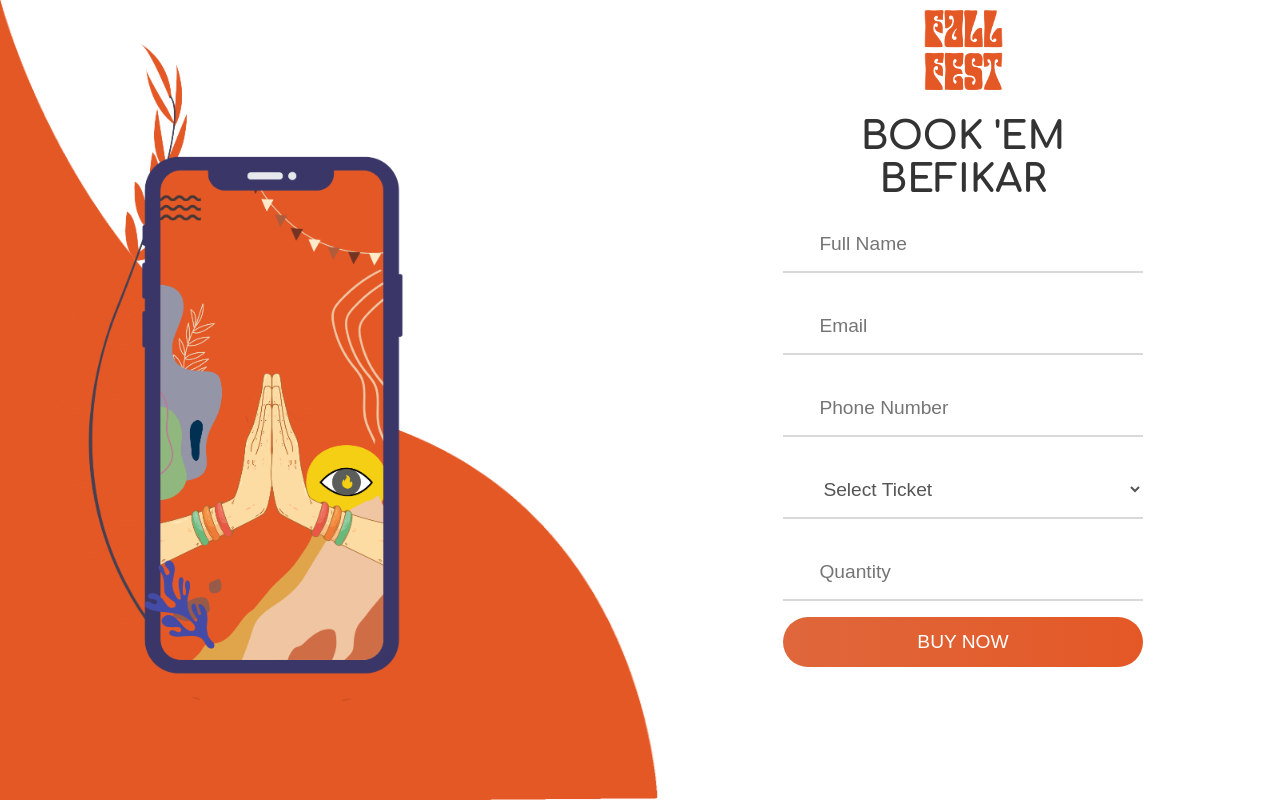
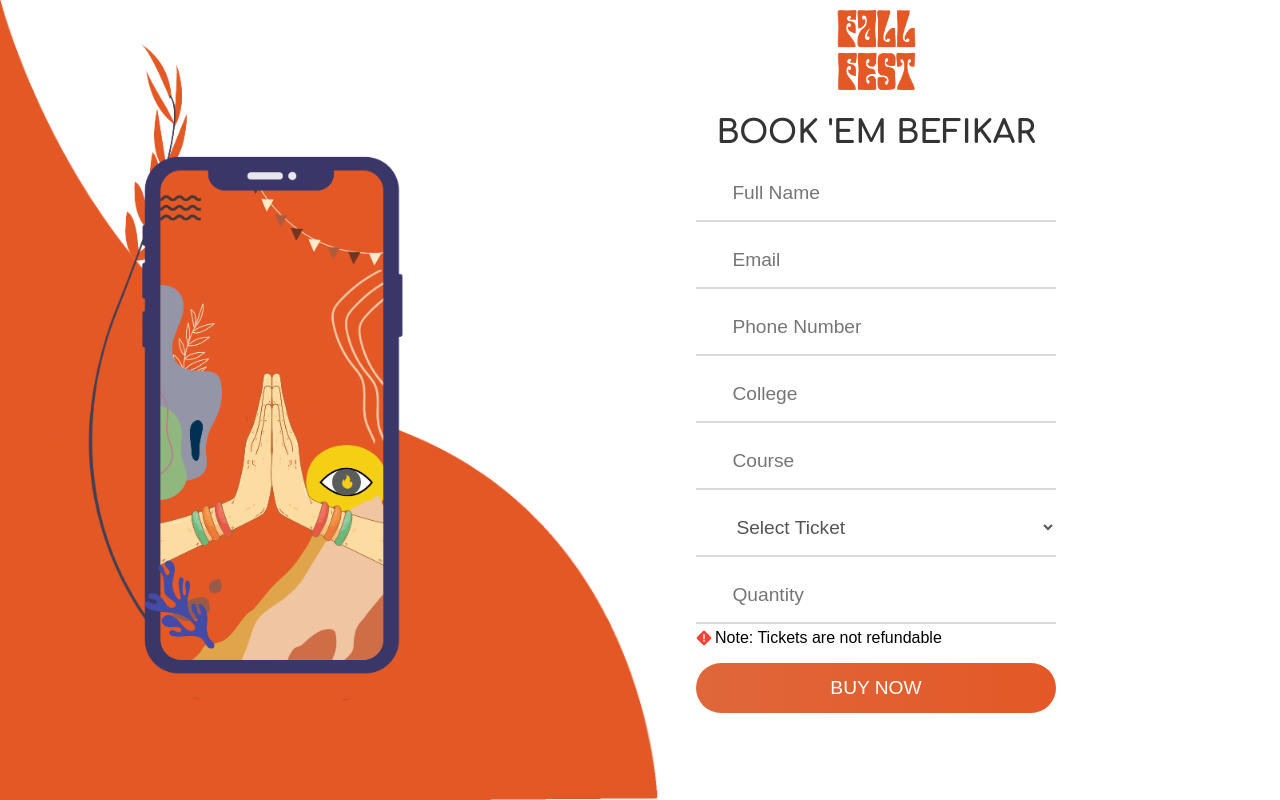
Before and after one commit to sho-obum/new-en, a React (Create React App) app: page /ticket in a window 1280 px wide. Built offline with nearby package versions, Linux system fonts and the light colour scheme.

Commit message:
Ui Fixed and added check

```diff
--- a/package.json
+++ b/package.json
@@ -14,6 +14,7 @@
     "firebase": "^9.10.0",
     "react": "^18.2.0",
     "react-dom": "^18.2.0",
+    "react-icons": "^4.4.0",
     "react-redux": "^8.0.2",
     "react-router-dom": "^6.3.0",
     "react-scripts": "5.0.1",
--- a/src/pages/Home.css
+++ b/src/pages/Home.css
@@ -26,7 +26,7 @@ video {
   align-items: center;
 }
 .blob {
-  width: 450px;
+  width: 410px;
   animation: float 6s ease-in-out infinite;
   overflow: hidden;
 }
@@ -72,3 +72,8 @@ video {
   padding: 20px 30px;
   box-shadow: 0 10px 20px rgba(0, 0, 0, 0.19), 0 6px 6px rgba(0, 0, 0, 0.23);
 }
+@media screen and (max-width: 900px) {
+  .blob {
+    width: 300px;
+  }
+}
--- a/src/pages/Ticket.css
+++ b/src/pages/Ticket.css
@@ -35,6 +35,7 @@ body {
   scale: 0.4;
   margin-top: -450px;
   margin-left: -240px;
+  margin-right: -150px;
 }
 .img-2 {
   display: flex;
@@ -68,7 +69,7 @@ form {
   margin: 15px 0;
   color: #333;
   text-transform: uppercase;
-  font-size: 2.4rem;
+  font-size: 2rem;
   font-family: "Comfortaa", cursive;
 }
 
@@ -76,7 +77,7 @@ form {
   position: relative;
   display: grid;
   grid-template-columns: 7% 93%;
-  margin: 25px 0;
+  margin: 10px 0;
   padding: 5px 0;
   border-bottom: 2px solid #d9d9d9;
 }
--- a/src/pages/Ticket.jsx
+++ b/src/pages/Ticket.jsx
@@ -6,6 +6,7 @@ import FForange from "../assets/FFora.png";
 import WebIllus from "../assets/Web_Illus_2.png";
 import { Link } from "react-router-dom";
 import { send } from "emailjs-com";
+import { FcHighPriority } from "react-icons/fc";
 import emailjs from "emailjs-com";
 
 var ticket_name;
@@ -30,6 +31,8 @@ const Ticket = () => {
   const [email, setEmail] = useState("");
   const [phno, setphno] = useState("");
   const [ticket, setTicket] = useState("");
+  const [cllg, setcllg] = useState("");
+  const [course, setcourse] = useState("");
   const [quantity, setQuantity] = useState(0);
   const [paymentid, setpaymentid] = useState();
 
@@ -94,6 +97,8 @@ const Ticket = () => {
           userdata["phone_number"] = phno;
           userdata["ticket"] = ticket;
           userdata["quantity"] = quantity;
+          userdata["college"] = cllg;
+          userdata["course"] = course;
           userdata["uid"] = uid;
           console.log(userdata);
 
@@ -157,7 +162,7 @@ const Ticket = () => {
     e.preventDefault();
     const price = total;
     console.log(price);
-    displayRazorpay(price);
+    displayRazorpay(1);
   };
 
   return (
@@ -226,11 +231,39 @@ const Ticket = () => {
                 <i className="fas fa-lock" />
               </div>
               <div className="div">
+                <input
+                  type="text"
+                  className="input"
+                  placeholder="College"
+                  value={cllg}
+                  onChange={(e) => setcllg(e.target.value)}
+                />
+              </div>
+            </div>
+            <div className="input-div pass">
+              <div className="i">
+                <i className="fas fa-lock" />
+              </div>
+              <div className="div">
+                <input
+                  type="text"
+                  className="input"
+                  placeholder="Course"
+                  value={course}
+                  onChange={(e) => setcourse(e.target.value)}
+                />
+              </div>
+            </div>
+            <div className="input-div pass">
+              <div className="i">
+                <i className="fas fa-lock" />
+              </div>
+              <div className="div">
                 <select name="ticket" onChange={handleTicketChange}>
                   <option value="0">Select Ticket</option>
-                  <option value="100">Standard</option>
-                  <option value="150">Premium</option>
-                  <option value="250">Elite</option>
+                  <option value="100">Standard 100 INR</option>
+                  <option value="150">Premium 150 INR</option>
+                  <option value="250">Elite 250 INR</option>
                 </select>
               </div>
             </div>
@@ -249,7 +282,18 @@ const Ticket = () => {
                 />
               </div>
             </div>
-            <button type="submit" className="btn">
+            <div
+              style={{
+                textAlign: "start",
+                display: "flex",
+                alignItems: "center",
+                marginTop: "5px",
+              }}
+            >
+              <FcHighPriority style={{ marginRight: "3px" }} />
+              Note: Tickets are not refundable
+            </div>
+            <button type="submit" className="btn" disabled={!quantity}>
               BUY NOW
             </button>
           </form>
```
Also changed, not shown: public/logo192.png, 1 other file (tests, documents, lock files or other folders).
